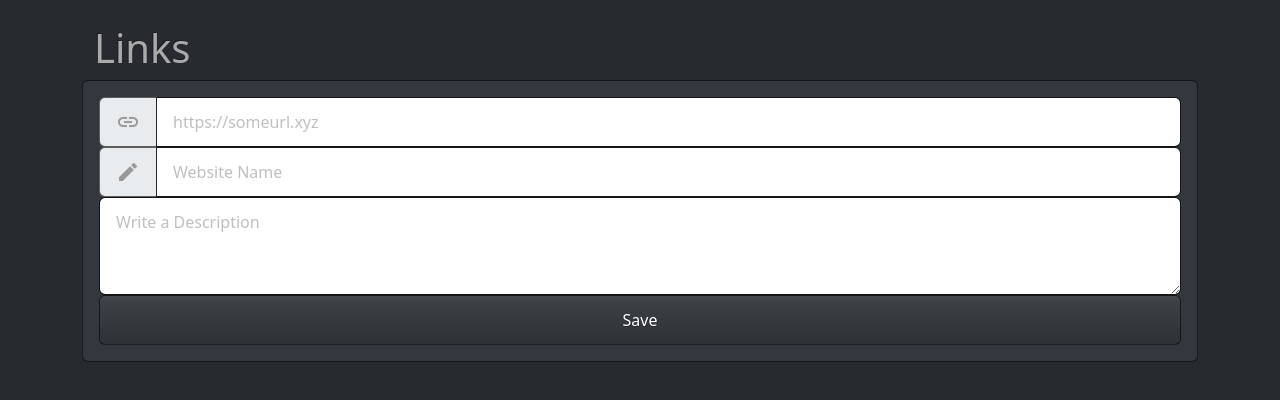
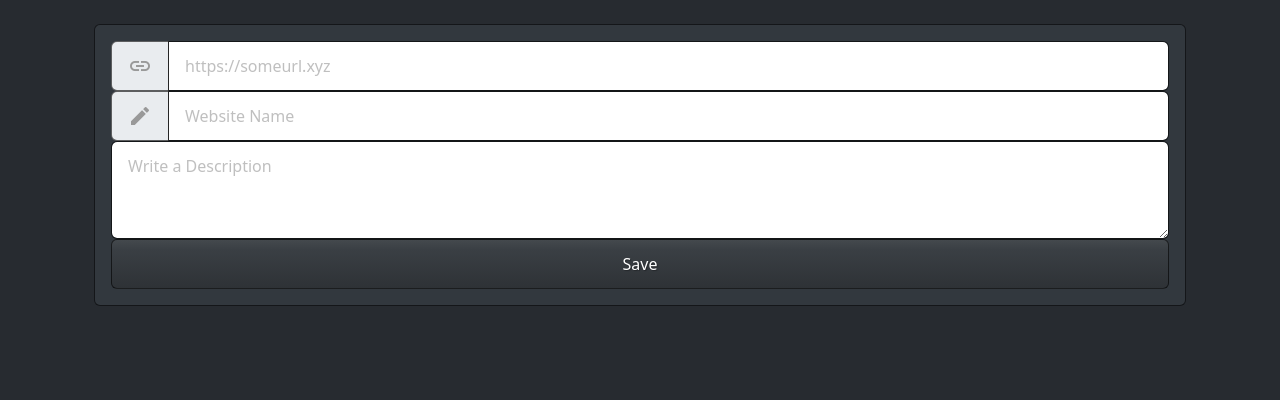
Before and after one commit to andres0191/CRUD-Xpath-Supports, a React (Create React App) app: page / in a window 1280 px wide. Shown: the top 400 px of the page. Built offline with nearby package versions, Linux system fonts and the light colour scheme.

Commit message:
add prop add from links to likforms

```diff
--- a/src/App.js
+++ b/src/App.js
@@ -1,13 +1,11 @@
 import './App.css';
 import Links from './components/Links';
-import LinkForm from './components/LinkForm';
 
 function App() {
   return (
     <div className="container p-4">
       <div className="row">
         <Links/>
-        <LinkForm/>
       </div>
     </div>
   );
--- a/src/components/LinkForm.js
+++ b/src/components/LinkForm.js
@@ -1,7 +1,7 @@
 import { useEffect, useState } from "react";
 import React from 'react';
 
-const LinkForm = () => {
+const LinkForm = (props) => {
 
     const initialStateValues = {
         url: "",
@@ -15,6 +15,7 @@ const LinkForm = () => {
     const handleInputChange = (e) => {
         const { name, value } = e.target;
         setValues({ ...values, [name]: value });
+        props.add();
     };
 
     const handleSubmit = (e) => {
--- a/src/components/Links.js
+++ b/src/components/Links.js
@@ -1,7 +1,18 @@
 import React from 'react';
+import LinkForm from './LinkForm';
 
 const Links = () => {
-    return <h1>Links</h1>
+
+    const addTask = () => {
+        console.log('new task')
+    }
+
+
+    return (
+        <div>
+            <LinkForm add={addTask}/>
+        </div>
+    )
 }
 
 export default Links
```
